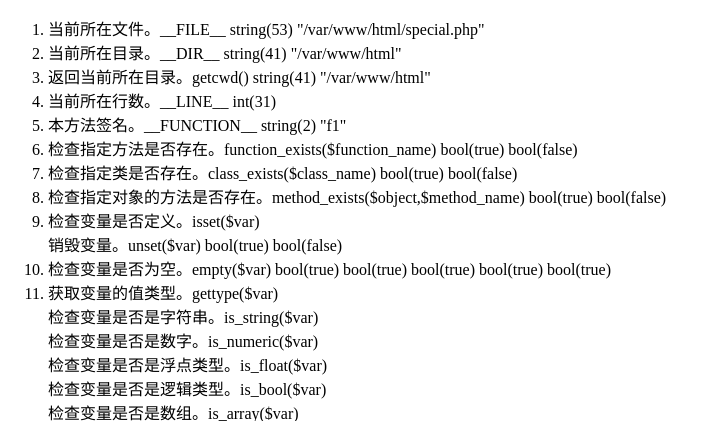
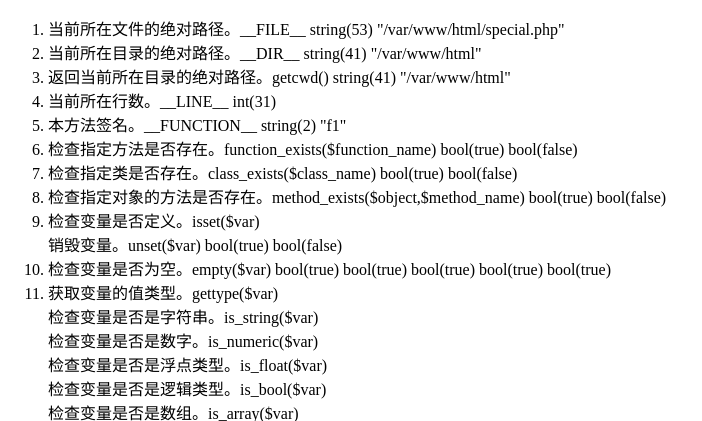
Before and after one commit to xiaoyustudio181/Php, a PHP site: page /special.php in a window 1280 px wide. Shown: the top 421 px of the page, without its empty margins (0-702 px from the left). Run offline with PHP 8.4, Linux system fonts and the light colour scheme.

Commit message:
update special.php

```diff
--- a/special.php
+++ b/special.php
@@ -7,19 +7,19 @@
 <body>
 <ol>
     <li>
-        当前所在文件。__FILE__
+        当前所在文件的绝对路径。__FILE__
         <?php
         var_dump(__FILE__);
         ?>
     </li>
     <li>
-        当前所在目录。__DIR__
+        当前所在目录的绝对路径。__DIR__
         <?php
         var_dump(__DIR__);
         ?>
     </li>
     <li>
-        返回当前所在目录。getcwd()
+        返回当前所在目录的绝对路径。getcwd()
         <?php
         $result = getcwd();
         var_dump($result);
```
